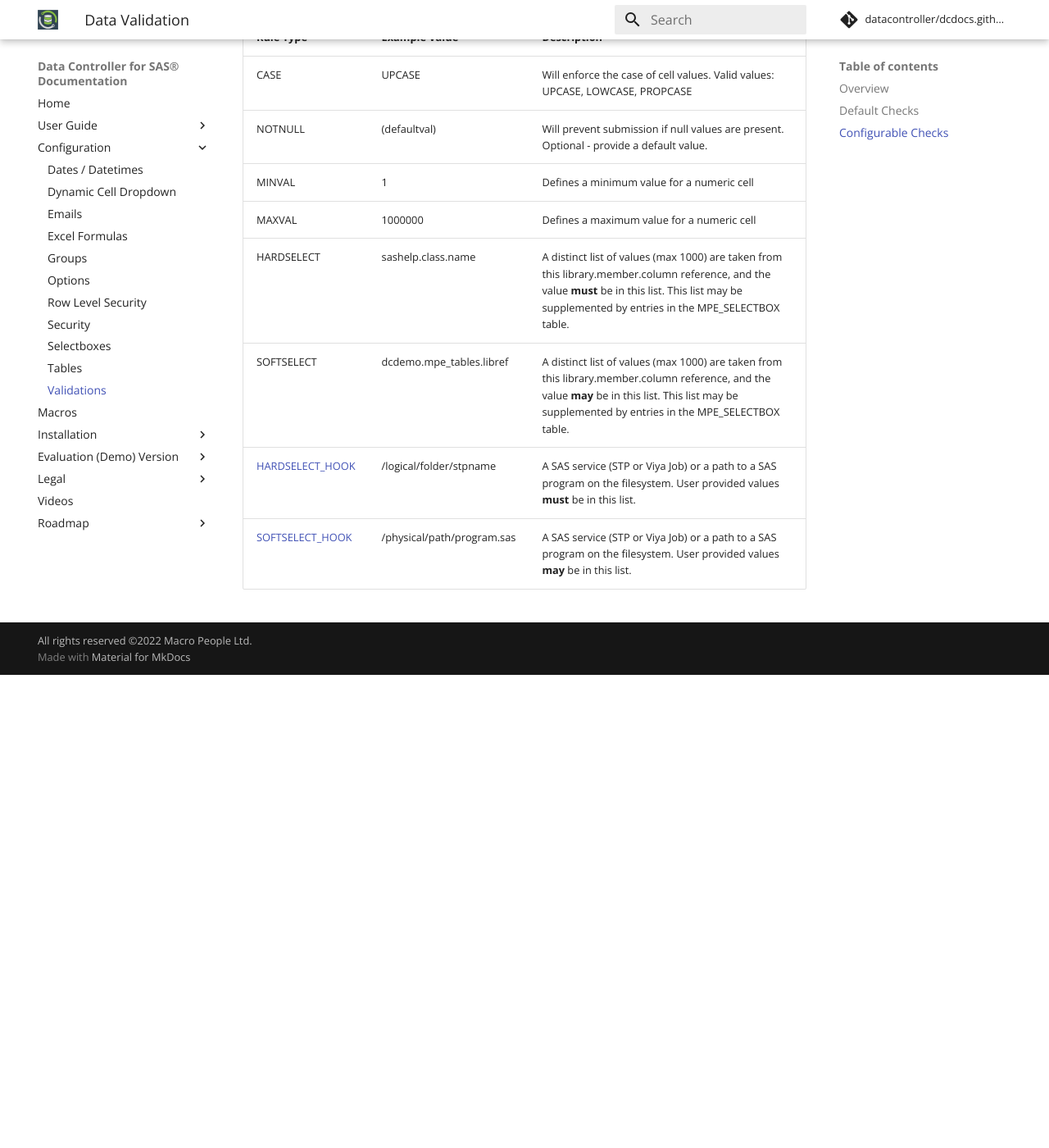
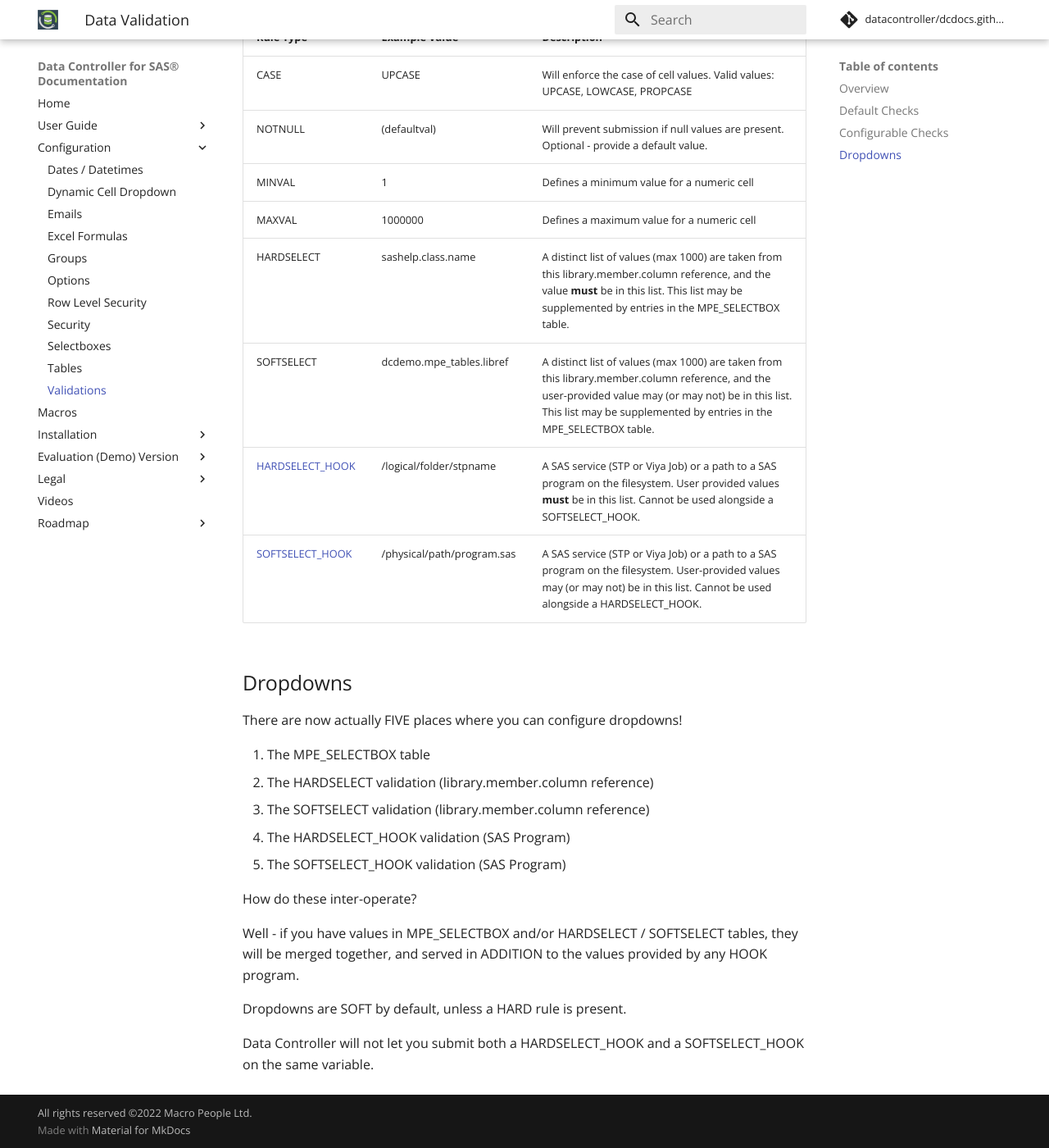
Before and after one commit to datacontroller/docs.datacontroller.io, an MkDocs documentation site: the page built from docs/dcc-validations.md, in a window 1280 px wide and 1400 px high, scrolled down 744 px. Shown: the whole window at 82% size. Built offline with MkDocs 1.6.1 and Material for MkDocs 9.7.7, drawn with Linux system fonts in a browser that asks for light colours; comment, search, counter and statistics services are not loaded; before the commit the page ends 1567 px from its top, so only the background shows below that.

Commit message:
chore: automated commit

```diff
--- a/docs/dcc-validations.md
+++ b/docs/dcc-validations.md
@@ -32,6 +32,25 @@
 |MINVAL|1|Defines a minimum value for a numeric cell|
 |MAXVAL|1000000|Defines a maximum value for a numeric cell|
 |HARDSELECT|sashelp.class.name|A distinct list of values (max 1000) are taken from this library.member.column reference, and the value **must** be in this list.  This list may be supplemented by entries in the MPE_SELECTBOX table.|
-|SOFTSELECT|dcdemo.mpe_tables.libref|A distinct list of values (max 1000) are taken from this library.member.column reference, and the value **may** be in this list.  This list may be supplemented by entries in the MPE_SELECTBOX table.|
-|[HARDSELECT_HOOK](/dynamic-cell-dropdown)|/logical/folder/stpname|A SAS service (STP or Viya Job) or a path to a SAS program on the filesystem.  User provided values **must** be in this list.|
-|[SOFTSELECT_HOOK](/dynamic-cell-dropdown)|/physical/path/program.sas|A SAS service (STP or Viya Job) or a path to a SAS program on the filesystem.  User provided values **may** be in this list.|
+|SOFTSELECT|dcdemo.mpe_tables.libref|A distinct list of values (max 1000) are taken from this library.member.column reference, and the user-provided value may (or may not) be in this list.  This list may be supplemented by entries in the MPE_SELECTBOX table.|
+|[HARDSELECT_HOOK](/dynamic-cell-dropdown)|/logical/folder/stpname|A SAS service (STP or Viya Job) or a path to a SAS program on the filesystem.  User provided values **must** be in this list.  Cannot be used alongside a SOFTSELECT_HOOK.|
+|[SOFTSELECT_HOOK](/dynamic-cell-dropdown)|/physical/path/program.sas|A SAS service (STP or Viya Job) or a path to a SAS program on the filesystem.  User-provided values may (or may not) be in this list.  Cannot be used alongside a HARDSELECT_HOOK.|
+
+
+## Dropdowns
+
+There are now actually FIVE places where you can configure dropdowns!
+
+1.  The MPE_SELECTBOX table
+2.  The HARDSELECT validation (library.member.column reference)
+3.  The SOFTSELECT validation (library.member.column reference)
+4.  The HARDSELECT_HOOK validation (SAS Program)
+5.  The SOFTSELECT_HOOK validation (SAS Program)
+
+How do these inter-operate?
+
+Well - if you have values in MPE_SELECTBOX and/or HARDSELECT / SOFTSELECT tables, they will be merged together, and served in ADDITION to the values provided by any HOOK program.
+
+Dropdowns are SOFT by default, unless a HARD rule is present.
+
+Data Controller will not let you submit both a HARDSELECT_HOOK and a SOFTSELECT_HOOK on the same variable.
```
